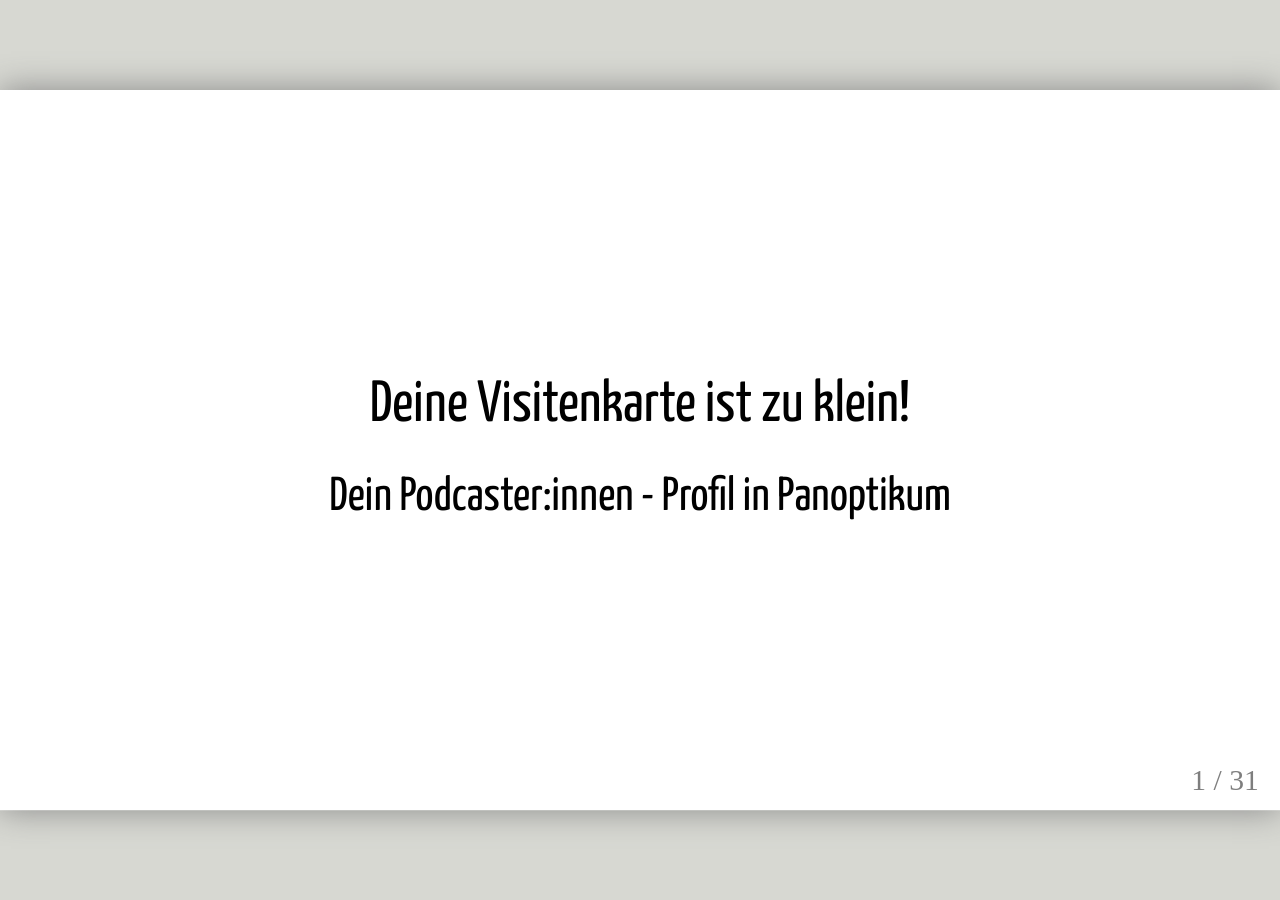
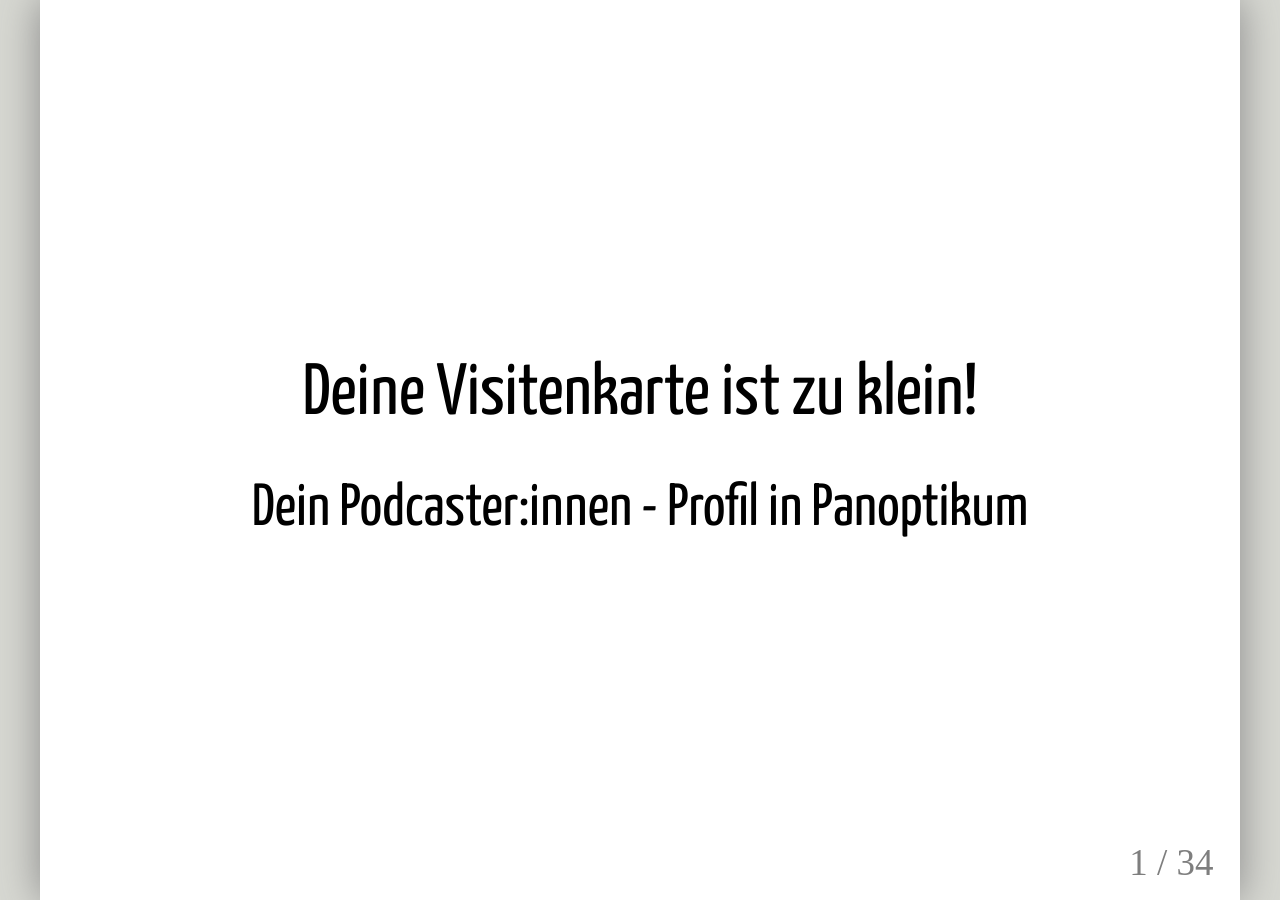
Before and after one commit to Panoptikum-social/blog.panoptikum.social, a Jekyll site: the page built from talks/sub9.html, in a window 1280 px wide. Built offline with Jekyll 4.4.1, drawn with Linux system fonts in a browser that asks for light colours.

Commit message:
sub 9 final

````diff
--- /dev/null
+++ b/_layouts/presentation4zu3.html
@@ -0,0 +1,56 @@
+<!DOCTYPE html>
+<html>
+  <head>
+    <meta http-equiv="Content-Type" content="text/html; charset=UTF-8"/>
+    <title>{{ page.title | strip_html }}</title>
+    <link rel="stylesheet" type="text/css" href="{{ site.url }}/css/font-awesome.min.css">
+    <style type="text/css">
+      @import url(https://fonts.googleapis.com/css?family=Yanone+Kaffeesatz);
+      @import url(https://fonts.googleapis.com/css?family=Ubuntu+Mono:400,700,400italic);
+
+      body { font-family: 'Ubuntu'; }
+      h1, h2, h3 {font-family: 'Yanone Kaffeesatz'; font-weight: normal; }
+      .remark-code, .remark-inline-code { font-family: 'Ubuntu Mono'; }
+      .remark-slide-content,.remark-code {font-size: 28px;}
+
+      .inverse { background: #111; color: #eee; text-shadow: 0 0 20px #f00;}
+      .inverse a{color: #eee;}
+
+      @page {
+        size: 1210px 681px;
+        margin: 0;
+      }
+
+      @media print {
+        .remark-slide-scaler {
+          width: 100% !important;
+          height: 100% !important;
+          transform: scale(1) !important;
+          top: 0 !important;
+          left: 0 !important;
+        }
+      }
+    </style>
+  </head>
+  <body>
+    <textarea id="source">
+{{ content }}
+    </textarea>
+    <script src="/js/remark.min.js" type="text/javascript"></script>
+    <script type="text/javascript">
+      var slideshow = remark.create({
+        navigation: {scroll: false},
+        ratio: "4:3",
+        highlightStyle: 'github'
+      });
+    </script>
+  </body>
+
+<!--
+class center middle
+class center middle inverse
+```html
+```ruby
+
+als erste Zeilen in Slide
+-->
````
Also changed, not shown: talks/sub9.html (+31 -3 lines), img/sub9/categorized.png (added).
